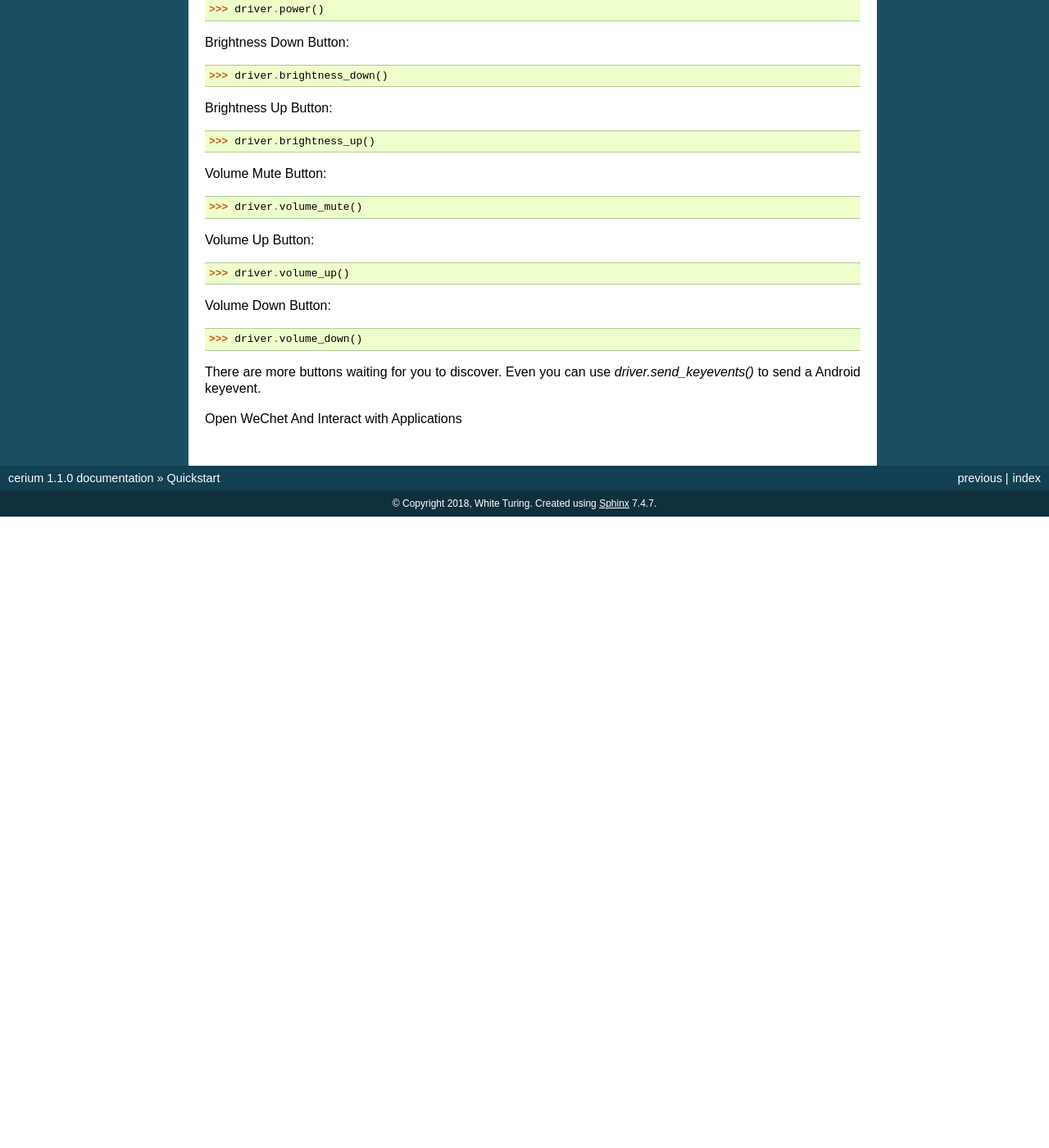
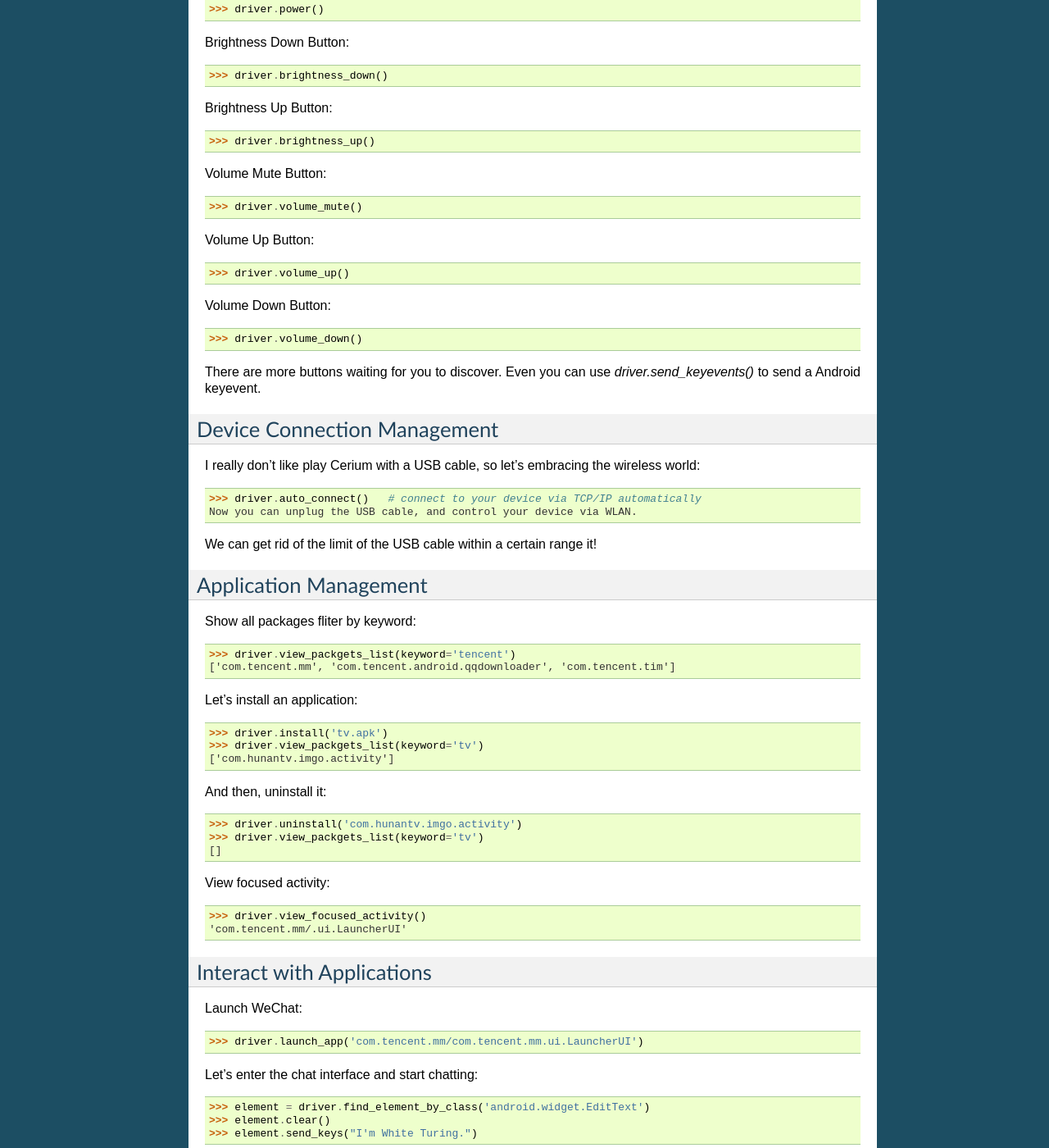
Before and after one commit to fujiawei-dev/cerium, a Sphinx documentation site: the page built from docs/user/quickstart.rst, in a window 1280 px wide and 1400 px high, scrolled down 1049 px. Shown: the whole window at 82% size. Built offline with Sphinx 7.4.7, drawn with Linux system fonts in a browser that asks for light colours; pages that are not in the unit, such as notebooks, are missing from menus; before the commit the page ends 1679 px from its top, so only the background shows below that; some of the changed text lies outside the part shown.

Commit message:
Welcome to Cerium’s documentation!

```diff
--- a/docs/index.rst
+++ b/docs/index.rst
@@ -33,7 +33,8 @@ Release v\ |version|. (:ref:`Installation <install>`)
     >>> driver.auto_connect()   # connect to your device via TCP/IP automatically
     Now you can unplug the USB cable, and control your device via WLAN.
     >>> driver.view_packgets_list(keyword='tencent')
-    ['com.tencent.androidqqmail', 'com.tencent.mm', 'com.tencent.android.qqdownloader', 'com.tencent.token', 'com.tencent.mtt', 'com.tencent.tim', 'com.tencent.mobileqq']
+    ['com.tencent.mm', 'com.tencent.android.qqdownloader', 'com.tencent.tim']
+    >>> driver.make_a_call(18268237856)   # call me
 
 
 **Cerium** allows you to send *organic, grass-fed* commands, without the the need for manual labor.
--- a/docs/user/quickstart.rst
+++ b/docs/user/quickstart.rst
@@ -82,4 +82,81 @@ There are more buttons waiting for you to discover.
 Even you can use *driver.send_keyevents()* to send a Android keyevent.
 
 
-Open WeChet And Interact with Applications
+Device Connection Management
+-----------------------------------
+
+I really don't like play Cerium with a USB cable, so let's embracing the wireless world::
+
+    >>> driver.auto_connect()   # connect to your device via TCP/IP automatically
+    Now you can unplug the USB cable, and control your device via WLAN.
+
+
+We can get rid of the limit of the USB cable within a certain range it!
+
+
+Application Management
+---------------------------
+
+Show all packages fliter by keyword::
+
+    >>> driver.view_packgets_list(keyword='tencent')
+    ['com.tencent.mm', 'com.tencent.android.qqdownloader', 'com.tencent.tim']
+
+Let's install an application::
+
+    >>> driver.install('tv.apk')
+    >>> driver.view_packgets_list(keyword='tv')
+    ['com.hunantv.imgo.activity']
+
+And then, uninstall it::
+
+    >>> driver.uninstall('com.hunantv.imgo.activity')
+    >>> driver.view_packgets_list(keyword='tv')
+    []
+
+View focused activity::
+
+    >>> driver.view_focused_activity()
+    'com.tencent.mm/.ui.LauncherUI'
+
+
+Interact with Applications
+---------------------------
+
+Launch WeChat::
+
+    >>> driver.launch_app('com.tencent.mm/com.tencent.mm.ui.LauncherUI')
+
+Let's enter the chat interface and start chatting::
+
+    >>> element = driver.find_element_by_class('android.widget.EditText')
+    >>> element.clear()
+    >>> element.send_keys("I'm White Turing.")
+
+Close WeChat::
+
+    >>> driver.close_app('com.tencent.mm')
+
+
+File Management
+---------------------------
+
+Copy files from your computer to your phone::
+
+    >>> driver.push('tv.apk', '/sdcard/tv.apk)
+
+
+Copy files from your phone to your computer::
+
+    >>> driver.pull('/sdcard/LICENSE', 'LICENSE')
+
+
+Taking a screenshot of a device display, then copy it to your computer::
+
+    >>> driver.pull_screencap(local='screencap.png')
+
+
+
+-----------------------
+
+Ready for more? Check out the :ref:`advanced <api>` section.
```
Also changed, not shown: docs/user/api.rst (added, +30 -0 lines).
